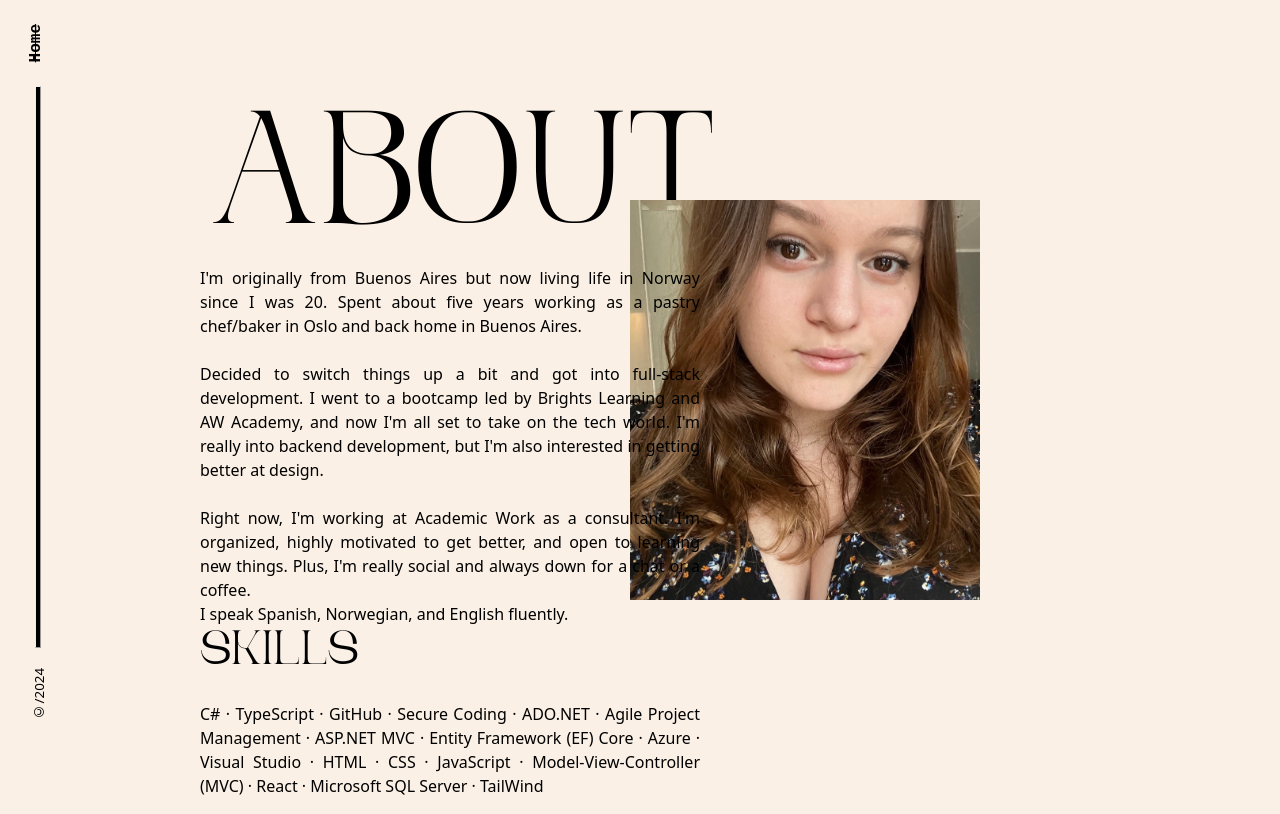
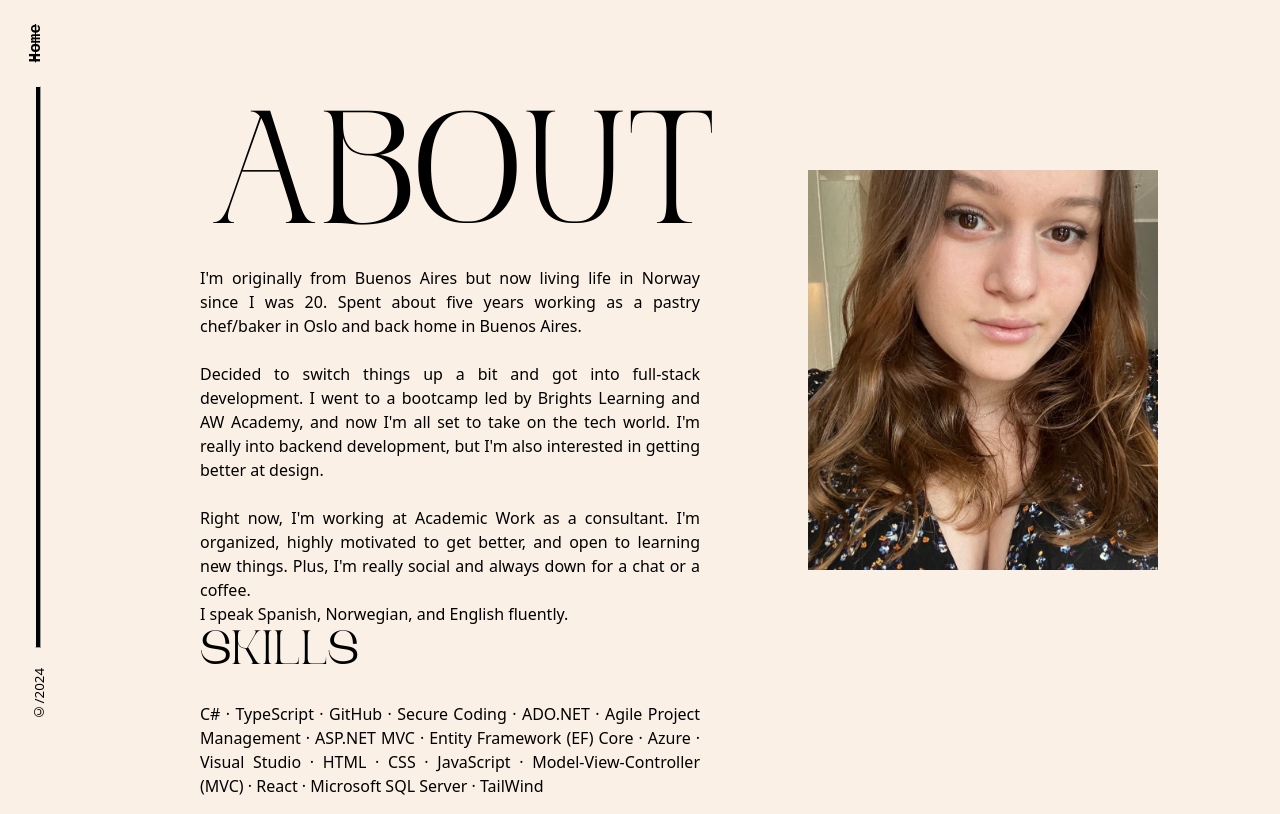
Before and after one commit to AgustinaScapusio/AgustinaPortfolio, a React (Vite) app: page /about in a window 1280 px wide. Built offline with nearby package versions, Linux system fonts and the light colour scheme.

Commit message:
Update image position and styling in About page

```diff
--- a/src/pages/About.css
+++ b/src/pages/About.css
@@ -11,9 +11,11 @@
 img {
     width: 350px;
     height: 400px;
-    position: absolute;
-    top: 200px;
-    right: 300px;
+    display: block;
+    margin: 20px 0;
+    position: relative;
+    top: 150px;
+    left: 800px;
 }
 
 .paragraph-about-me h4 {
--- a/src/pages/About.tsx
+++ b/src/pages/About.tsx
@@ -18,9 +18,7 @@ export default function About() {
     return (
         <div className={`about ${loaded ? 'fade-in' : ''}`}>
             <div className="title-about">About</div>
-            <div>
                 <img src={AgustinaImage} alt="Picture of Agustina Scapusio" />
-            </div>
             <Paragraph title="About Me" className="paragraph-about-me">
                 I'm originally from Buenos Aires but now living life in Norway since I was 20. Spent about five years working as a pastry chef/baker in Oslo and back home in Buenos Aires.
                 <br/><br/>
```
